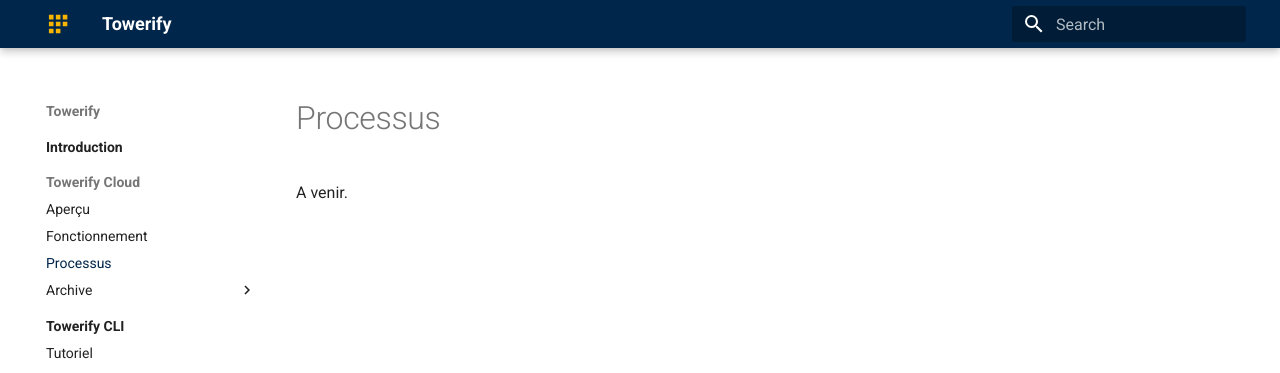
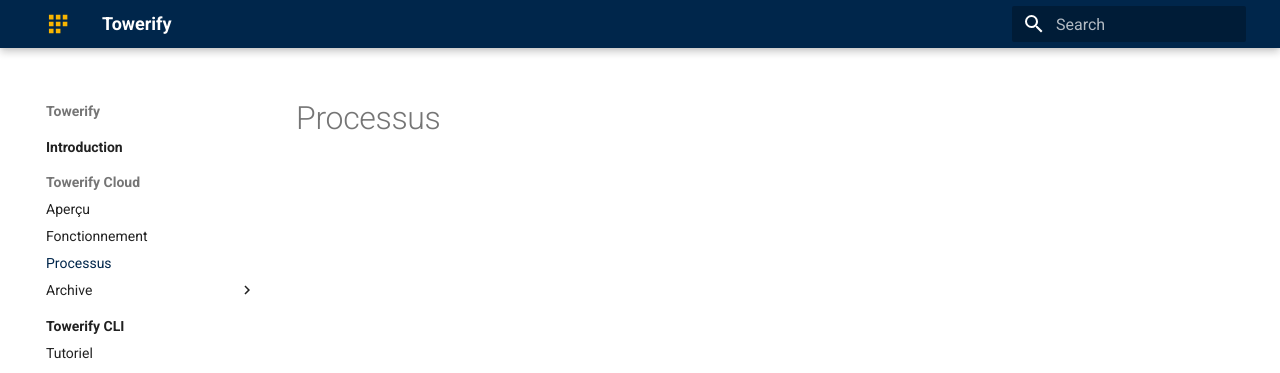
Before and after one commit to computablefacts/towerify-docs, an MkDocs documentation site: the page built from docs/cloud/workflows.md, in a window 1280 px wide. Shown: the top 373 px of the page. Built offline with MkDocs 1.6.1 and Material for MkDocs 9.7.7, drawn with Linux system fonts in a browser that asks for light colours.

Commit message:
Remove unused entries

```diff
--- a/docs/cloud/workflows.md
+++ b/docs/cloud/workflows.md
@@ -1 +1 @@
-A venir.
+# Processus
--- a/mkdocs.yml
+++ b/mkdocs.yml
@@ -13,7 +13,6 @@
       - Processus: cloud/workflows.md
       - Archive:
         - Catalogue: cloud/archive/catalog.md
-        - Cas d'usage: cloud/archive/use-case.md
         - Fonctionnement: cloud/archive/how-it-works.md
         - Auto-hébergement: cloud/archive/self-hosting.md
   - Towerify CLI:
```
Also changed, not shown: docs/cloud/archive/use-case.md (deleted, +0 -3 lines).
